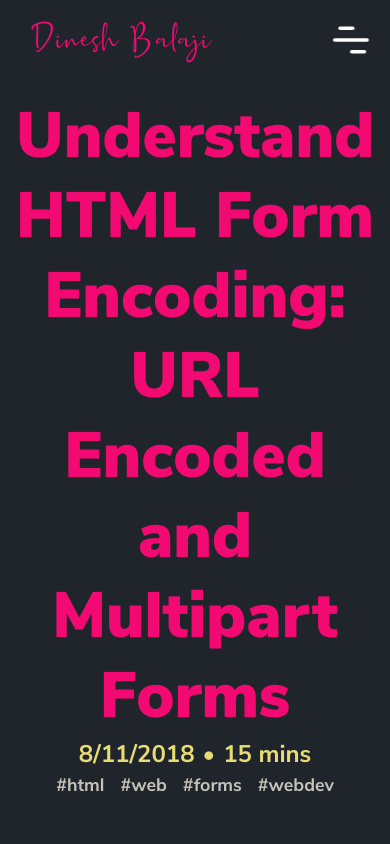
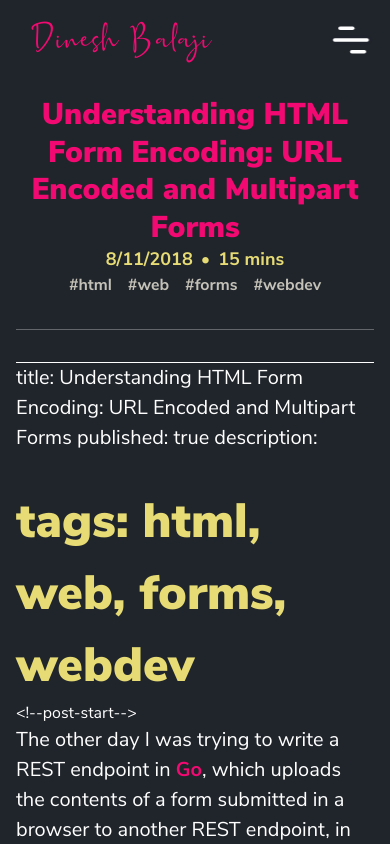
Before and after one commit to sidthesloth92/db-portfolio, a Next.js app: page /posts/1 in a window 390 px wide. Shown: the top 844 px of the page. Built offline with nearby package versions, Linux system fonts and the light colour scheme.

Commit message:
fix(posts): add touch support for blog tile

```diff
--- a/src/components/blog-tile/BlogTile.tsx
+++ b/src/components/blog-tile/BlogTile.tsx
@@ -14,9 +14,19 @@ const BlogTile: React.FC = () => {
   const ref = useRef(undefined);
 
   const handleMouseMove = (event) => {
+    let x, y;
+
+    if (event.touches) {
+      x = event.touches[0].clientX;
+      y = event.touches[0].clientY;
+    } else {
+      x = event.clientX;
+      y = event.clientY;
+    }
+
     const r = ref?.current?.getBoundingClientRect();
-    const dx = ((event.clientX - (r.left + Math.floor(r.width / 2))) * -1) / 20;
-    const dy = ((event.clientY - (r.top + Math.floor(r.height / 2))) * -1) / 20;
+    const dx = ((x - (r.left + Math.floor(r.width / 2))) * -1) / 10;
+    const dy = ((y - (r.top + Math.floor(r.height / 2))) * -1) / 10;
     ref.current.style.transform = `translate3d(${dx}px, ${dy}px, 0px)`;
   };
 
@@ -53,7 +63,8 @@ const BlogTile: React.FC = () => {
           <motion.div
             ref={ref}
             className="relative p-4 transtition duration-100"
-            onTouchEnd={(event) => event.preventDefault()}
+            onTouchMove={handleMouseMove}
+            onTouchEnd={handleMouseLeave}
             onMouseMove={handleMouseMove}
             onMouseLeave={handleMouseLeave}>
             <Link href={'/posts/[id]'} as={'/posts/1'}>
@@ -65,7 +76,7 @@ const BlogTile: React.FC = () => {
                 </div>
               </a>
             </Link>
-            <div className="text-xs text-secondary font-bold mt-2 mb-4">
+            <div className="text-xs text-secondary font-black mt-2 mb-4">
               <div className="mb-1">
                 <span>August 7, 2017</span>
                 <span className="px-2">•</span>
--- a/src/pages/posts/[id].tsx
+++ b/src/pages/posts/[id].tsx
@@ -66,7 +66,7 @@ const headerVariants = {
 export const headerChildrenVariants = {
   initial: {
     opacity: 0,
-    transform: 'translateY(100%)'
+    transform: 'translateY(50%)'
   },
   enter: {
     opacity: 1,
@@ -91,7 +91,7 @@ const hrVariants = {
     scale: 1,
     transition: {
       delay: 1.2,
-      duration: 1.5,
+      duration: 1,
       ease: 'easeOut'
     }
   }
@@ -129,22 +129,22 @@ const PostPage: React.FC = () => {
   return (
     <Page>
       <motion.div
-        className="text-center mb-16 overflow-hidden"
+        className="text-center mb-8 lg:mb-16 overflow-hidden"
         variants={headerVariants}>
         <motion.h1
-          className="font-black text-primary leading-tight"
+          className="font-black text-3xl lg:text-6xl text-primary leading-tight"
           variants={headerChildrenVariants}>
           {post.title}
         </motion.h1>
         <motion.div
-          className="font-bold text-2xl text-secondary"
+          className="font-bold text-lg lg:text-2xl text-secondary"
           variants={headerChildrenVariants}>
           <span>{new Date(post.published_timestamp).toLocaleDateString()}</span>
           <span className="px-2">•</span>
           <span>15 mins</span>
         </motion.div>
         <motion.div
-          className="text-secondary-text text-lg font-bold"
+          className="text-secondary-text text-md lg:text-lg font-bold"
           variants={headerChildrenVariants}>
           {post.tag_list.map((tag) => {
             return (
@@ -158,7 +158,7 @@ const PostPage: React.FC = () => {
 
       <PageBody>
         <motion.div
-          className="bg-dark-light mb-8"
+          className="bg-dark-light sm: mb-8"
           style={{ height: '1px' }}
           variants={hrVariants}
         />
```
